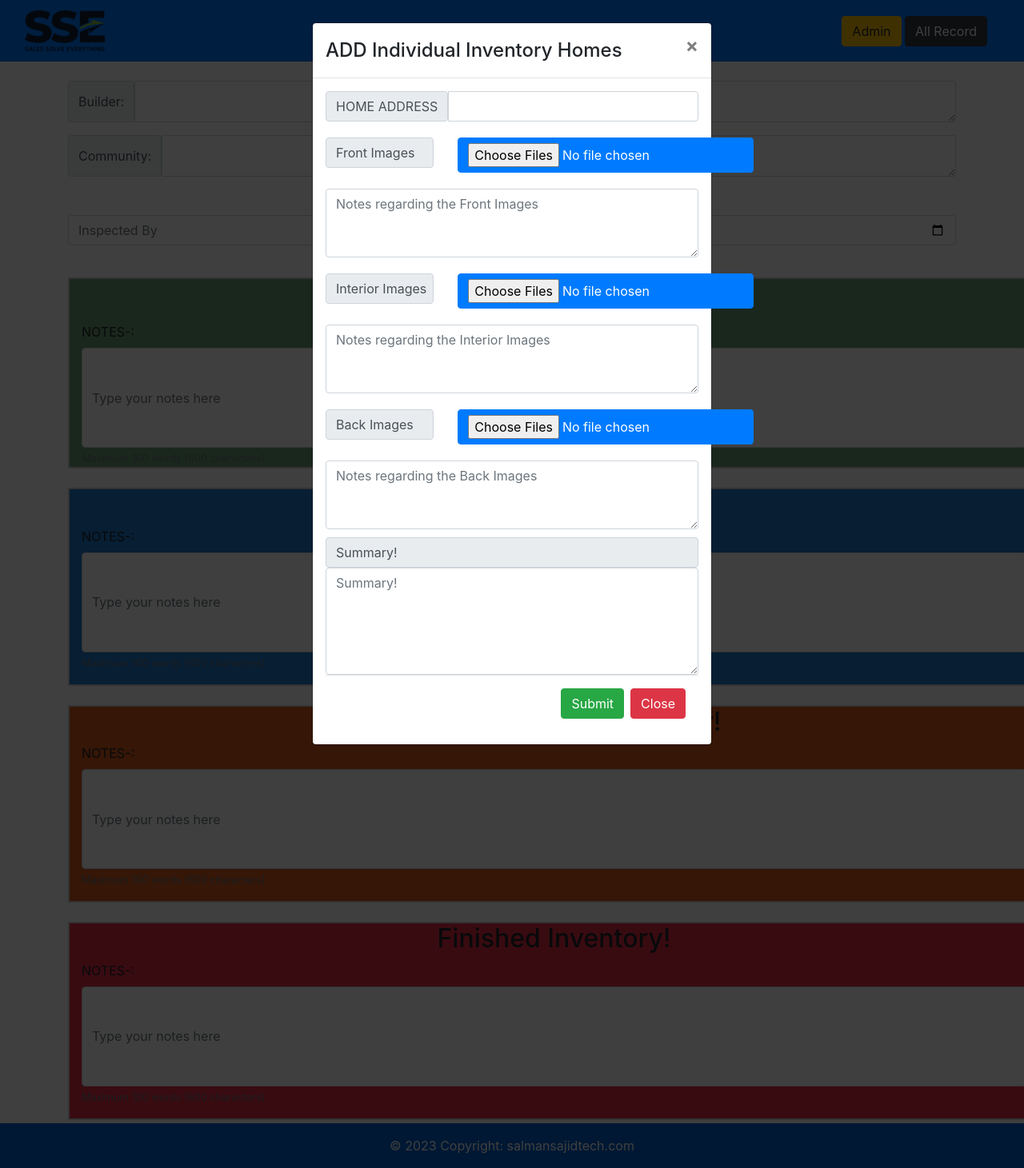
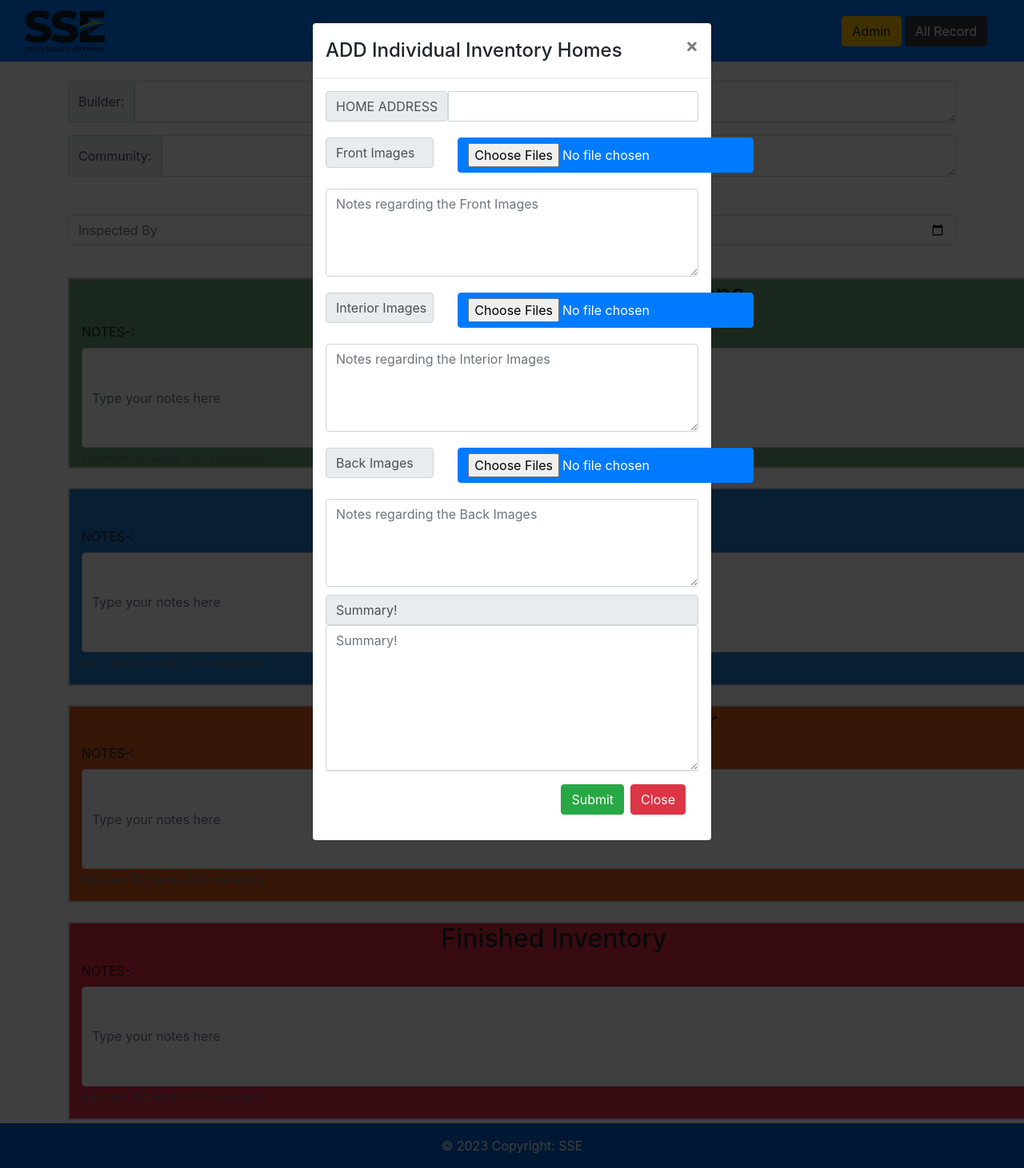
Before and after one commit to SSETraining/Djano_FORM_TO_PDF, a Django app: page / in a window 1280 px wide, after a click on "Add Individual Inventory Homes". Shown: the whole page at 80% size. Run offline with Django 3.2, Linux system fonts and the light colour scheme; some libraries are stand-ins or nearby versions.

Commit message:
templates updated

```diff
--- a/templates/base.html
+++ b/templates/base.html
@@ -3,19 +3,24 @@
 <html>
 <head>
   <title>Survey Application</title>
+  <meta name="viewport" content="width=device-width, initial-scale=1">
   <link rel="shortcut icon" type="image/x-icon" href="{% static 'SSE.png' %}" />
   <!-- Add Bootstrap CSS link here -->
-  <script src="https://cdnjs.cloudflare.com/ajax/libs/html2pdf.js/0.10.1/html2pdf.bundle.min.js" integrity="sha512-GsLlZN/3F2ErC5ifS5QtgpiJtWd43JWSuIgh7mbzZ8zBps+dvLusV+eNQATqgA/HdeKFVgA5v3S/cIrLF7QnIg==" crossorigin="anonymous" referrerpolicy="no-referrer"></script>
+  <!-- Addind pop links -->
+  <script src="https://unpkg.com/sweetalert/dist/sweetalert.min.js"></script>
+  <script src="https://cdn.jsdelivr.net/npm/sweetalert2@11"></script>
+  <!-- Endind -->
   <link rel="stylesheet" href="https://maxcdn.bootstrapcdn.com/bootstrap/4.5.2/css/bootstrap.min.css">
+  <script src="http://ajax.googleapis.com/ajax/libs/jquery/1.11.1/jquery.min.js"></script>
   <link rel="stylesheet" type="text/css" href="{% static 'style.css'%}">
-  <script src="https://unpkg.com/markerjs2/markerjs2.js"></script>
-  <script type="module" src="{% static 'JS/script.js' %}"></script>
-  <script type="module" src="{% static 'JS/pdf_file.js' %}"></script>
-  <script type="module" src="{% static 'JS/ajax_post_call.js' %}"></script>
-  <script type="module" src="{% static 'JS/pdffile.js' %}"></script>
-  <script type="module" src="{% static 'JS/image_function.js' %}"></script>
-  <!-- <script src="js/jsPDF/dist/jspdf.umd.js"></script> -->
-  <script src="https://cdnjs.cloudflare.com/ajax/libs/jspdf/2.5.1/jspdf.umd.min.js"></script>
+  <script  src="{% static 'JS/script.js' %}"></script>
+  <script  src="{% static 'JS/pdf_file.js' %}"></script>
+  <script  src="{% static 'JS/ajax_post_call.js' %}"></script>
+  <script  src="{% static 'JS/pdffile.js' %}"></script>
+  <script  src="{% static 'JS/image_function.js' %}"></script>
+  <script  src="{% static 'JS/data.js' %}"></script>
+  <script  src="{% static 'JS/validation.js' %}"></script>
+
 </head>
 <body>
 <!-- Navbar -->
@@ -23,7 +28,7 @@
     <!-- Container wrapper -->
     <div class="container-fluid">
         <!-- Navbar brand -->
-        <a class="navbar-brand mt-2 mt-lg-0" href="#">
+        <a class="navbar-brand mt-2 mt-lg-0" href="/main">
             <img src="{% static 'img/SSE_1.png' %}" style="width: auto; height: auto;">
         </a>
         <!-- Toggle button -->
@@ -55,7 +60,7 @@
     <!-- Copyright -->
     <div class="text-center p-3" style="background-color: rgba(0, 0, 0, 0.2);">
         © 2023 Copyright:
-        <a class="text-white" href="https://mdbootstrap.com/">salmansajidtech.com</a>
+        <a class="text-white" href="https://mdbootstrap.com/">SSE</a>
     </div>
     <!-- Copyright -->
 </footer>
@@ -64,7 +69,6 @@
   <script src="https://code.jquery.com/jquery-3.5.1.slim.min.js"></script>
   <script src="https://cdn.jsdelivr.net/npm/@popperjs/core@2.9.1/dist/umd/popper.min.js"></script>
   <script src="https://maxcdn.bootstrapcdn.com/bootstrap/4.5.2/js/bootstrap.min.js"></script>
-  <script src="js/jsPDF/dist/jspdf.umd.js"></script>
   <script src="https://ajax.googleapis.com/ajax/libs/jquery/3.2.1/jquery.min.js"></script>
   <script src="https://cdnjs.cloudflare.com/ajax/libs/jspdf/2.5.1/jspdf.umd.min.js"></script>
 </body>
--- a/templates/index.html
+++ b/templates/index.html
@@ -4,15 +4,16 @@
 {% load static %}
 {% load custom_tags %}
 <script src="https://ajax.googleapis.com/ajax/libs/jquery/3.2.1/jquery.min.js"></script>
-<script src="https://cdnjs.cloudflare.com/ajax/libs/jspdf/2.5.1/jspdf.umd.min.js"></script>
 <link rel="stylesheet" type="text/css" href="{% static 'style.css'%}">
 <script src="https://cdnjs.cloudflare.com/ajax/libs/html2pdf.js/0.10.1/html2pdf.bundle.min.js" integrity="sha512-GsLlZN/3F2ErC5ifS5QtgpiJtWd43JWSuIgh7mbzZ8zBps+dvLusV+eNQATqgA/HdeKFVgA5v3S/cIrLF7QnIg==" crossorigin="anonymous" referrerpolicy="no-referrer"></script>
-<!-- <script src="{% static 'JS/script.js' %}"></script> -->
-<script src="{% static 'JS/pdf_file.js' %}"></script>
-<script src="{% static 'JS/pdffile.js' %}"></script>
-<script src="{% static 'JS/image_function.js' %}"></script>
-<!-- <script src="{% static 'JS/ajax_post_call.js' %}"></script> -->
-    <form method='post' class="checkbox-form" id="uploadForm" enctype="multipart/form-data">
+<script src="https://cdn.jsdelivr.net/npm/sweetalert2@11"></script>
+<script  src="{% static 'JS/pdf_file.js' %}"></script>
+<script  src="{% static 'JS/pdffile.js' %}"></script>
+<script  src="{% static 'JS/image_function.js' %}"></script>
+<script  src="{% static 'JS/ajax_post_call.js' %}"></script>
+<script  src="{% static 'JS/validation.js' %}"></script>
+<script src="https://unpkg.com/sweetalert/dist/sweetalert.min.js"></script>
+<form method='post' class="checkbox-form" id="uploadForm" enctype="multipart/form-data">
       {% csrf_token %}
       <div class="container mt-4">
           <div class="input-group input-group-sm mb-3">
@@ -31,13 +32,13 @@
               <div class="col-md-6">
                 <div class="form-group">
                   <!-- <label for="textInput">Inspected by: </label> -->
-                  <input type="text" class="form-control" id="textInput" placeholder="Inspected By" required>
+                  <input type="text" class="form-control" id="textInput" placeholder="Inspected By" required />
                 </div>
               </div>
               <div class="col-md-6">
                 <div class="form-group">
                   <!-- <label for="dateInput">Date:</label> -->
-                  <input type="date" class="form-control" id="dateInput" placeholder="Date" required>
+                  <input type="date" class="form-control" id="dateInput" placeholder="Date" required />
                 </div>
               </div>
             </div>
@@ -46,7 +47,7 @@
       <!-- Question 1 -->
       <div class="container mt-4">
         <div class="center-rectangle">
-          <h2 class="text-center">General Community Conditions!</h2>
+          <h2 class="text-center">General Community Conditions</h2>
         <div class="form-group">
           {%for i in Question %}
           <label id="Question_label">{{i.question_text}}</label>
@@ -86,14 +87,14 @@
 
             <div class="col-md-3" class="mb-3">
               <div class="form-check">
-                    <input type="file" class="btn btn-primary" class="form-check-input" id="imageFile_Q{{forloop.counter }}">
+                    <input type="file"  class="btn btn-primary" class="form-check-input" id="imageFile_Q{{forloop.counter }}">
             </div>
             </div>
 
             <div class="col-md-3">
              <div class="form-check">
                 <!-- <label for="imageDescription_Q">Image Description</label> -->
-                <input type="text" class="form-control" id="imageDescription_Q" placeholder="Image description">
+                <input type="text" class="form-control" id="imageDescription_Q{{forloop.counter }}" placeholder="Image description">
              </div>
             </div>
             </div>
@@ -118,7 +119,7 @@
       <!-- Question 1 -->
       <div class="container mt-4">
       <div class="center-rectangle1">
-        <h2 class="text-center">Model Home!</h2>
+        <h2 class="text-center">Model Home</h2>
       <div class="form-group">
         {%for i in Modern_Home %}
         <label id="Home_label">{{i.question_text}}</label>
@@ -158,14 +159,14 @@
 
           <div class="col-md-3" class="mb-3">
             <div class="form-check">
-                  <input type="file" class="btn btn-primary" class="form-check-input" id="imageFile_H">
+                  <input type="file" class="btn btn-primary" class="form-check-input" id="imageFile_H{{forloop.counter }}">
           </div>
           </div>
 
           <div class="col-md-3">
           <div class="form-check">
               <!-- <label for="imageDescription_H">Image Description</label> -->
-              <input type="text" class="form-control" id="imageDescription_H" placeholder="Image description">
+              <input type="text" class="form-control" id="imageDescription_H{{forloop.counter }}" placeholder="Image description">
           </div>
           </div>
           </div>
@@ -191,7 +192,7 @@
 <!-- Question 1 -->
 <div class="container mt-4">
 <div class="center-rectangle2">
-        <h2 class="text-center">Sales Team & Sales Center!</h2>
+        <h2 class="text-center">Sales Team & Sales Center</h2>
       <div class="form-group">
         {%for i in Sales_team %}
         <label id="Sales_label">{{i.question_text}}</label>
@@ -231,14 +232,14 @@
 
           <div class="col-md-3" class="mb-3">
             <div class="form-check">
-                  <input type="file" class="btn btn-primary" class="form-check-input" id="imageFile_S">
+                  <input type="file" class="btn btn-primary" class="form-check-input" id="imageFile_S{{forloop.counter }}">
           </div>
           </div>
 
           <div class="col-md-3">
           <div class="form-check">
               <!-- <label for="imageDescription_S">Image Description</label> -->
-              <input type="text" class="form-control" id="imageDescription_S" placeholder="Image description">
+              <input type="text" class="form-control" id="imageDescription_S{{forloop.counter }}" placeholder="Image description">
           </div>
           </div>
 
@@ -262,7 +263,7 @@
 <!-- Question 1 -->
 <div class="container mt-4">
 <div class="center-rectangle3">
-  <h2 class="text-center">Finished Inventory!</h2>
+  <h2 class="text-center">Finished Inventory</h2>
 <div class="form-group">
   {%for i in Finished_Inventory %}
   <label id="Inventory_label">{{i.question_text}}</label>
@@ -302,14 +303,14 @@
 
     <div class="col-md-3" class="mb-3">
       <div class="form-check">
-            <input type="file" class="btn btn-primary" class="form-check-input" id="imageFile_F">
+            <input type="file" class="btn btn-primary" class="form-check-input" id="imageFile_F{{forloop.counter }}">
     </div>
     </div>
 
     <div class="col-md-3">
     <div class="form-check">
         <!-- <label for="imageDescription_F">Image Description</label> -->
-        <input type="text" class="form-control" id="imageDescription_F" placeholder="Image description">
+        <input type="text" class="form-control" id="imageDescription_F{{forloop.counter }}" placeholder="Image description">
     </div>
     </div>
     <!-- Model start -->
@@ -342,25 +343,25 @@
     </div>
     <!--  -->
     <div class="modal-body">
-      <form id="image-upload-form" enctype="multipart/form-data">
+      <form method='post' id="image-upload-form" enctype="multipart/form-data">
       <div class="input-group mb-3">
         <span class="input-group-text" id="inputGroup-sizing-default">HOME ADDRESS</span>
-        <input type="text" class="form-control" aria-label="Sizing example input" aria-describedby="inputGroup-sizing-default" >
+        <input type="text" class="form-control" aria-label="Sizing example input" aria-describedby="inputGroup-sizing-default" id="address" required >
       </div>
 
       <!-- Test-1 -->
       <div class="row" id="row-1">
         <div class="col-md-4">
-          <span class="input-group-text">Front Images</span>
+          <span id="span_id" class="input-group-text">Front Images</span>
         </div>
         <div class="col-md-8">
-          <input type="file" class="btn btn-primary" class="form-check-input" id="imageFile1" name="front-image" multiple>
+          <input type="file" class="btn btn-primary" class="form-check-input" id="imageFile1" name="front-image" multiple required>
         </div>
       </div>
 
       <div class="row">
       <div class="col-md-12" style="margin: auto;">
-    <textarea class="form-control" id="paragraphInput" rows="3" maxlength="300" placeholder="Notes regarding the Front Images"></textarea>
+    <textarea class="form-control" id="paragraphInput" rows="4" maxlength="500" placeholder="Notes regarding the Front Images" required></textarea>
     </div>
     </div>
       <!-- End Test-1 -->
@@ -368,32 +369,32 @@
       <!-- Test-2 -->
       <div class="row" id="row-1">
         <div class="col-md-4">
-          <span class="input-group-text">Interior Images</span>
+          <span id="span_id" class="input-group-text">Interior Images</span>
         </div>
         <div class="col-md-8">
-          <input type="file" class="btn btn-primary" class="form-check-input" id="imageFile1" name="Interior-image" multiple>
+          <input type="file" class="btn btn-primary" class="form-check-input" id="imageFile2" name="Interior-image" multiple required>
         </div>
       </div>
 
       <div class="row">
       <div class="col-md-12" style="margin: auto;">
-    <textarea class="form-control" id="paragraphInput" rows="3" maxlength="300" placeholder="Notes regarding the Interior Images"></textarea>
+    <textarea class="form-control" id="paragraphInput_2" rows="4" maxlength="500" placeholder="Notes regarding the Interior Images" required></textarea>
     </div>
     </div>
       <!-- End Test-2 -->
       <!-- Test-3 -->
       <div class="row" id="row-1">
         <div class="col-md-4">
-          <span class="input-group-text">Back Images</span>
+          <span id="span_id" class="input-group-text">Back Images</span>
         </div>
         <div class="col-md-8">
-          <input type="file" class="btn btn-primary" class="form-check-input" id="imageFile1" name="Back-image" multiple>
+          <input type="file" class="btn btn-primary" class="form-check-input" id="imageFile3" name="Back-image" multiple required>
         </div>
       </div>
 
       <div class="row">
       <div class="col-md-12" style="margin: auto;">
-    <textarea class="form-control" id="paragraphInput" rows="3" maxlength="300" placeholder="Notes regarding the Back Images"></textarea>
+    <textarea class="form-control" id="paragraphInput_3" rows="4" maxlength="500" placeholder="Notes regarding the Back Images" required></textarea>
     </div>
     </div>
       <!-- End Test-3 -->
@@ -403,12 +404,12 @@
           <span class="input-group-text">Summary!</span>
         </div>
         <div class="col-md-12" >
-    <textarea class="form-control" id="paragraphInput" rows="5" maxlength="500" placeholder="Summary!"></textarea>
+    <textarea class="form-control" id="summary" rows="7" maxlength="800" placeholder="Summary!" required></textarea>
     </div>
     </div>
       <!--  -->
       <div class="modal-footer">
-        <button type="submit" class="btn btn-success" data-dismiss="modal">Submit</button>
+        <button type="button" class="btn btn-success" data-dismiss="modal" id="submit_click">Submit</button>
         <button type="button" class="btn btn-danger" data-dismiss="modal">Close</button>
       </div>
       </form>
@@ -435,7 +436,7 @@
     <div class="row">
     <div class="col-md-12">
       <div id="button_style">
-        <button type="button" id="sendCheckboxData"  class="btn btn-primary btn-lg">SUBMIT</button>
+        <!-- <button type="button" id="sendCheckboxData"   class="btn btn-primary btn-lg">SUBMIT</button> -->
         <button  type="button"  id="createPdfButton"  class="btn btn-secondary btn-lg" > PDF CONVERSION </button>
       </div>
       </div>
```
Also changed, not shown: templates/pdffileoutput.html (added, +37 -0 lines), templates/form.html (line endings or trailing spaces), templates/test.html (line endings or trailing spaces).
